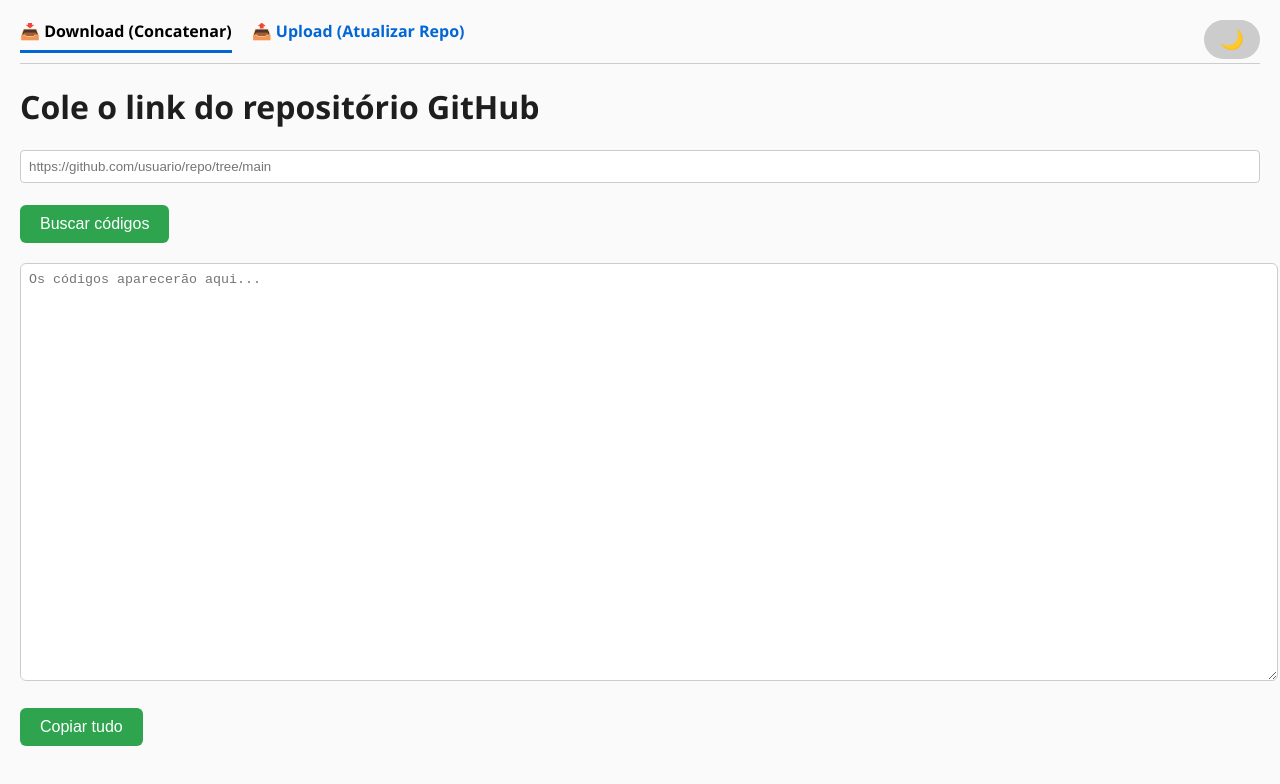
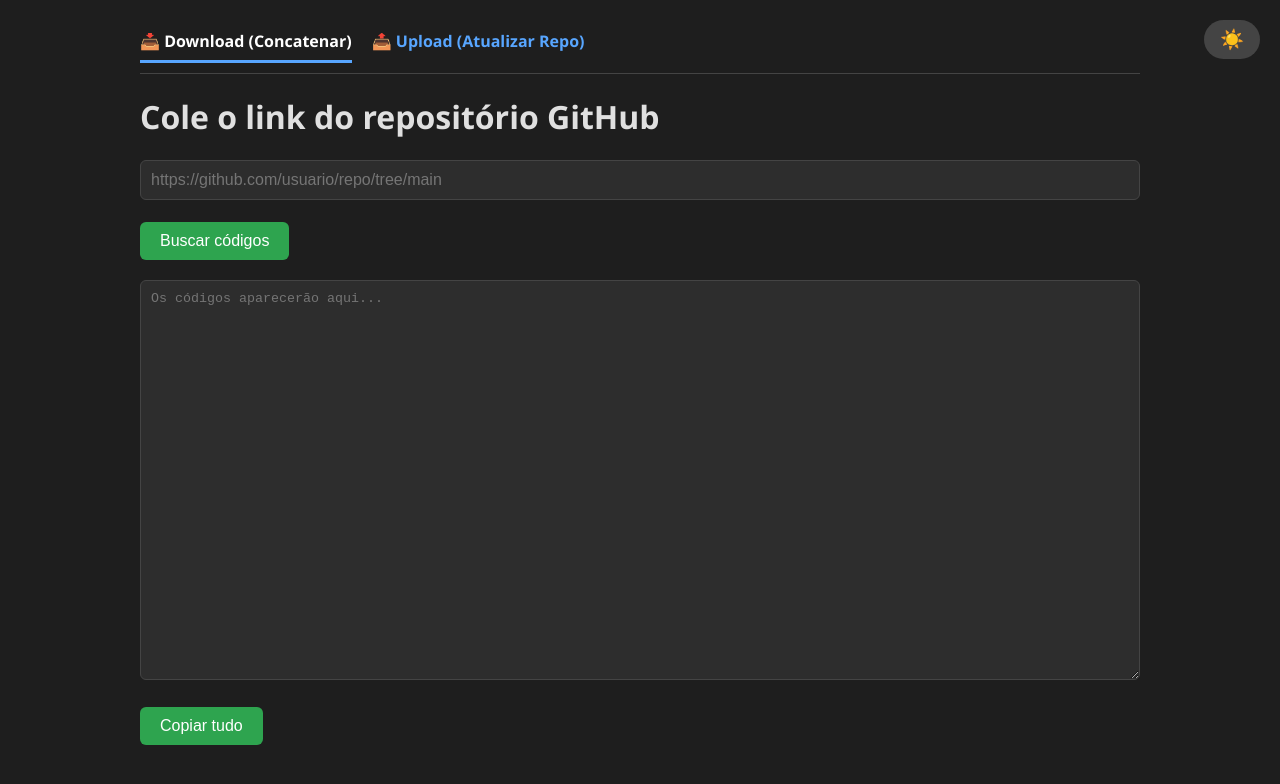
Before and after one commit to arte-trimbauser/repo-concatenator, a website: page index.html in a window 1280 px wide. Both pictures are taken after a click on the button "Alternar tema". Drawn offline with Linux system fonts and the light colour scheme.

Commit message:
Update index.html

```diff
--- a/index.html
+++ b/index.html
@@ -33,7 +33,9 @@
 
     body {
       font-family: 'Segoe UI', Tahoma, Geneva, Verdana, sans-serif;
-      margin: 20px;
+      max-width: 1000px;
+      margin: 30px auto;
+      padding: 0 20px;
       background-color: var(--bg);
       color: var(--text);
       transition: background-color 0.3s, color 0.3s;
@@ -86,18 +88,20 @@
       color: var(--text);
       border: 1px solid var(--border);
       border-radius: 6px;
-      padding: 8px;
+      padding: 10px;
       font-family: monospace;
+      box-sizing: border-box;
       transition: background 0.3s, color 0.3s;
     }
     input[type="text"] {
       width: 100%;
-      padding: 8px;
+      padding: 10px;
       background-color: var(--input-bg);
       color: var(--text);
       border: 1px solid var(--border);
-      border-radius: 4px;
+      border-radius: 6px;
       box-sizing: border-box;
+      font-size: 1rem;
     }
     button {
       padding: 10px 20px;
@@ -148,4 +152,23 @@
       document.body.classList.toggle('dark', currentTheme === 'dark');
       toggle.textContent = currentTheme === 'dark' ? '☀️' : '🌙';
 
-      toggle.addEventListener('
+      toggle.addEventListener('click', function() {
+        const isDark = document.body.classList.toggle('dark');
+        const newTheme = isDark ? 'dark' : 'light';
+        localStorage.setItem('theme', newTheme);
+        toggle.textContent = isDark ? '☀️' : '🌙';
+      });
+    })();
+
+    function copyAll() {
+      const output = document.getElementById('output');
+      if (!output.value) return;
+      output.select();
+      navigator.clipboard.writeText(output.value);
+      const status = document.getElementById('status');
+      status.innerHTML = '<span style="color:var(--status-color)">✅ Conteúdo copiado para a área de transferência!</span>';
+    }
+  </script>
+
+</body>
+</html>
```
